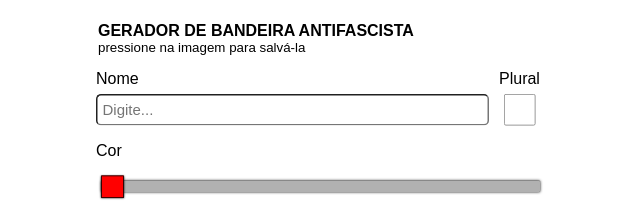
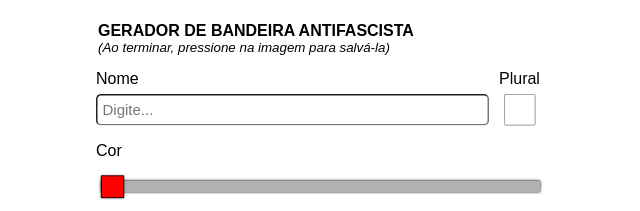
Before and after one commit to felipealencar/pro-democracy, a plain HTML site: page gerador-bandeira/index.html in a window 1280 px wide. Shown: the top 211 px of the page, 319-959 px from the left. Drawn offline with nearby package versions, Linux system fonts and the light colour scheme.

Commit message:
- Ajuste na frase de orientação.

```diff
--- a/gerador-bandeira/index.html
+++ b/gerador-bandeira/index.html
@@ -23,7 +23,7 @@
 					<legend>
 						<b>GERADOR DE BANDEIRA ANTIFASCISTA</b>
 						<br>
-						<sup>pressione na imagem para salvá-la</sup>
+						<sup><i>(Ao terminar, pressione na imagem para salvá-la)</i></sup>
 					</legend>
 					<label id="label-nome" for="nome">Nome</label><input type="text" id="nome" placeholder="Digite...">
 					<label id="label-plural" for="p">Plural</label><input type="checkbox" id="p" value="S">
```
